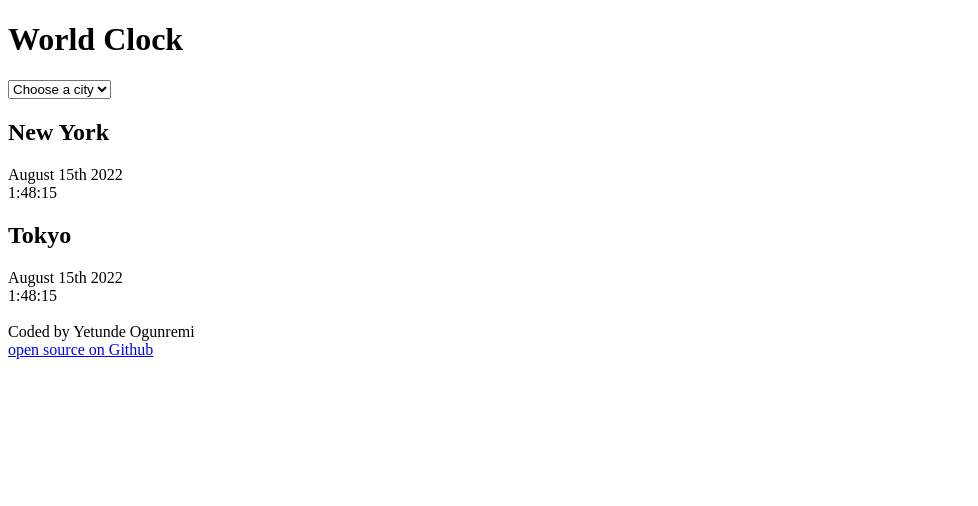
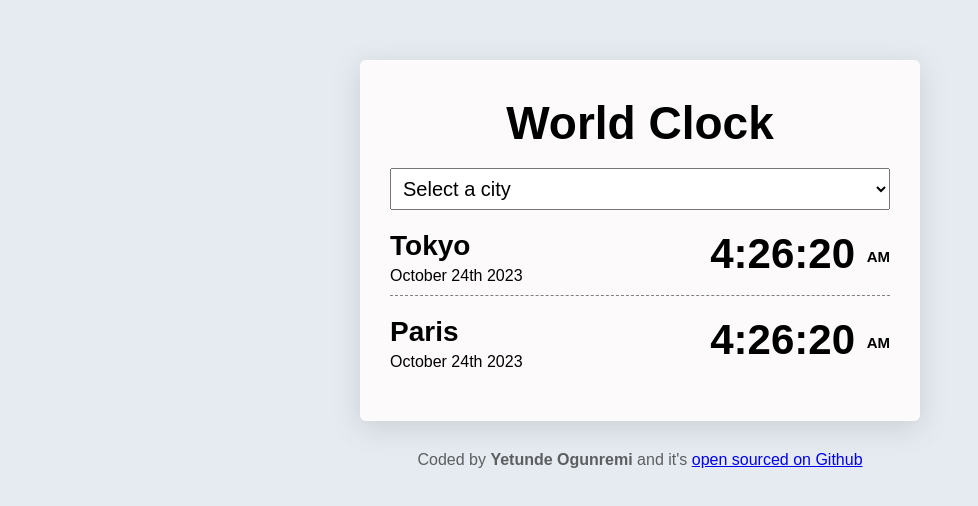
Before and after one commit to Yettytolu/world-clock, a plain HTML site: page index.html in a window 1280 px wide. Shown: the whole page, without its empty margins (0-978 px from the left). Drawn offline with Linux system fonts and the light colour scheme; files that its build step writes are made by us from their sources.

Commit message:
styled the project with CSS

```diff
--- a/index.html
+++ b/index.html
@@ -4,42 +4,42 @@
     <meta charset="UTF-8" />
     <meta http-equiv="X-UA-Compatible" content="IE=edge" />
     <meta name="viewport" content="width=device-width, initial-scale=1.0" />
-    <link rel="stylesheet" href="css/style.css" />
+    <link rel="stylesheet" href="src/style.css" />
+
     <title>World Clock-Yetunde</title>
   </head>
   <body>
     <div class="container">
-
-
-
       <h1>World Clock</h1>
       <select>
-    <option value="">Choose a city</option>
-    <option value="">Paris </option>
-    <option value="">London </option>
-    <option value="">Los Angeles </option>
+        <option value="">Select a city</option>
+        <option value="">Paris</option>
+        <option value="">London</option>
+        <option value="">Los Angeles</option>
         <option value="">Sydney</option>
       </select>
+
+      <div class="city">
         <div>
-        <h2 class="city">New York</h2>
+          <h2>Tokyo</h2>
+
+          <div class="date">October 24th 2023</div>
         </div>
-    <div class="date">August 15th 2022</div>
-    <div class="time">1:48:15</div>
+        <div class="time">4:26:20 <small>AM</small></div>
       </div>
+      <div class="city">
         <div>
-        <h2 class="city">Tokyo</h2>
+          <h2>Paris</h2>
+
+          <div class="date">October 24th 2023</div>
         </div>
-    <div class="date">August 15th 2022</div>
-    <div class="time">1:48:15</div>
+        <div class="time">4:26:20 <small>AM</small></div>
       </div>
-    <br/>
-
+    </div>
     <footer>
-      Coded by Yetunde Ogunremi
-      <a href="https://github.com/Yettytolu/world-clock" target="_blank"
-        >
-        <br />
-        open source on Github</a
+      Coded by <strong>Yetunde Ogunremi</strong> and it's
+      <a href="https://github.com/Yettytolu/world-clock" target="_blank">
+        open sourced on Github</a
       >
     </footer>
     <script src="src/index.js"></script>
--- a/src/style.css
+++ b/src/style.css
@@ -0,0 +1,60 @@
+body {
+  background: rgb(229, 235, 240);
+  font-family: sans-serif;
+}
+
+h1 {
+  text-align: center;
+  font-size: 46px;
+  margin: 6px 0 18px;
+}
+h2 {
+  margin: 0 0 5px;
+  font-weight: bold;
+  font-size: 28px;
+}
+select {
+  font-size: 20px;
+  padding: 8px;
+  width: 100%;
+  display: block;
+  margin: 0 auto;
+}
+.container {
+  max-width: 500px;
+  background: rgb(252, 250, 250);
+  display: block;
+
+  border-radius: 6px;
+  box-shadow: rgba(100, 100, 111, 0.2) 0px 7px 29px 0px;
+  padding: 30px;
+  margin: 60px auto;
+}
+.city {
+  display: flex;
+  justify-content: space-between;
+  margin: 10px 0;
+  padding: 10px 0;
+  border-bottom: 1px dashed grey;
+}
+.city:last-child {
+  border: none;
+}
+.time {
+  font-size: 42px;
+  font-weight: bold;
+}
+.time small {
+  font-size: 15px;
+  vertical-align: middle;
+}
+.date {
+}
+
+footer {
+  text-align: center;
+  color: rgba(0, 0, 0, 0.6);
+  font-size: 16px;
+  position: relative;
+  bottom: 30px;
+}
```
Lines whose indentation alone changed are shown as unchanged.
